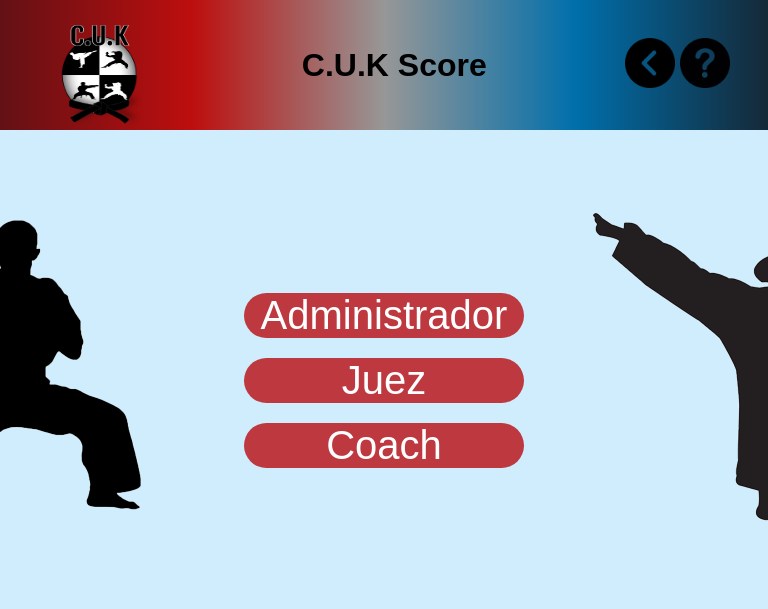
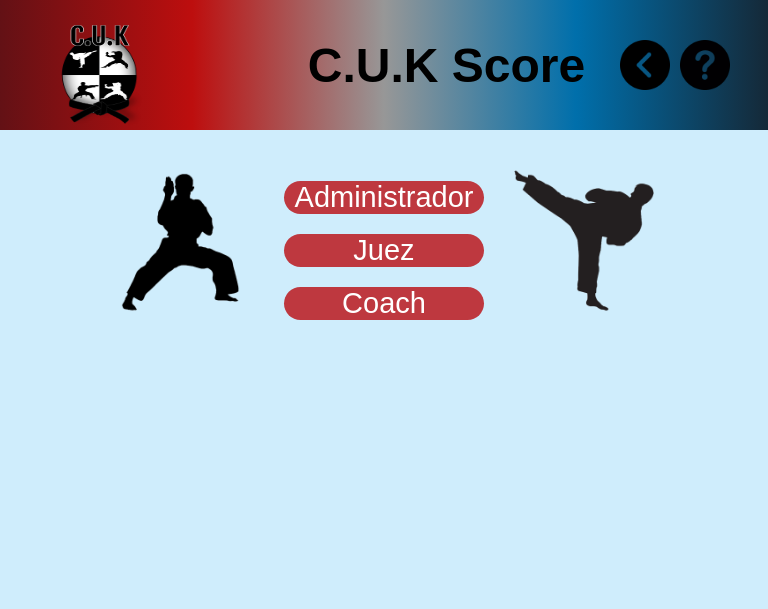
Before and after one commit to TechNexISBO/ProyectoC.U.K, a PHP site: the page made by indexProgramación.html in a window 768 px wide; the page is wider, and only the part inside the window is pictured. Shown: the top 609 px of that part. Run offline with PHP 8.4, Linux system fonts and the light colour scheme.

Commit message:
media queries para tablet

```diff
--- a/assets/css/estiloP.css
+++ b/assets/css/estiloP.css
@@ -34,13 +34,6 @@
     height: 50px;
 }
 
-.generalHeader{
-    display: flex;
-    justify-content: space-between;
-    align-items: center;
-    padding: 10px;
-}
-
 .general{
     display: flex;
     height: 100%;
@@ -72,3 +65,78 @@
     cursor: pointer;
     background-color: #2791e2;
 }
+
+
+/*formato para tablets*/
+
+@media (min-width: 768px) and (max-width: 1023px) {
+    body {
+        overflow-x: hidden;
+    }
+
+    header {
+        position: fixed;
+        width: 100%;
+        top: 0;
+        left: 0;
+        display: flex;
+        justify-content: space-between;
+        align-items: center;
+        padding: 0 5%;
+        height: 130px;
+        background: linear-gradient(to right, #631115, #bd0e0e, #979797, #006fab, #152938);
+        z-index: 99999;
+    }
+
+    .logoCUK {
+        width: 125px;
+        height: 125px;
+        margin-top: 10px;
+    }
+
+    .btnGenerales {
+        height: 50px;
+    }
+
+    .acciones {
+        position: absolute;
+        top: 50%;
+        right: 5%;
+        transform: translateY(-50%);
+        display: flex;
+        align-items: center;
+    }
+
+    .acciones img {
+        max-height: 50px;
+        margin-left: 10px;
+    }
+
+    .botones {
+        margin-top: 20px;
+        background-color: #be383f;
+        width: 200px;
+        border-radius: 50px;
+        font-size: 40px;
+        text-align: center;
+        transition: 0.4s;
+        color: #fff;
+        font-size: 29px;
+    }
+
+    .imgLaterales {
+        max-width: 200px;
+        height: auto;
+    }
+
+
+    .title {
+        font-size: 24px;
+        text-align: center;
+        flex: 1;
+    }
+
+    .general {
+        overflow-x: hidden;
+    }
+}
--- a/indexProgramación.html
+++ b/indexProgramación.html
@@ -39,7 +39,7 @@
                 <p>Coach</p>
             </div>
         </div>
-        <img src="Img/Kata_pose_2.png" alt="pose2">
+        <img src="Img/Kata_pose_2.png" alt="pose2" class="imgLaterales">
     </div>
 
 </body>
```
